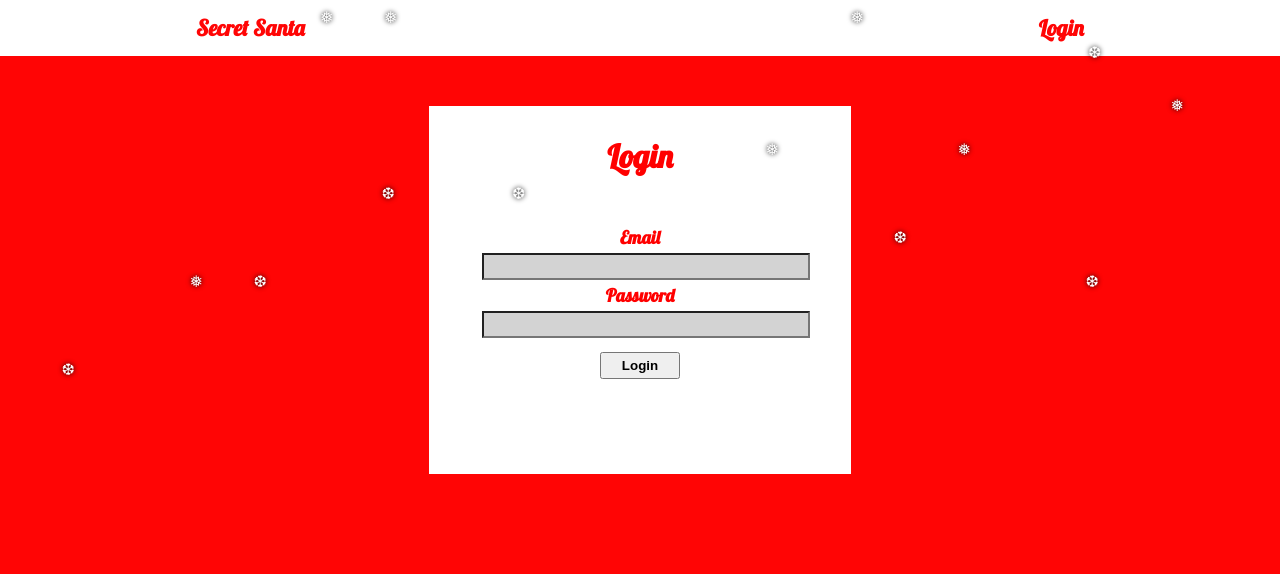
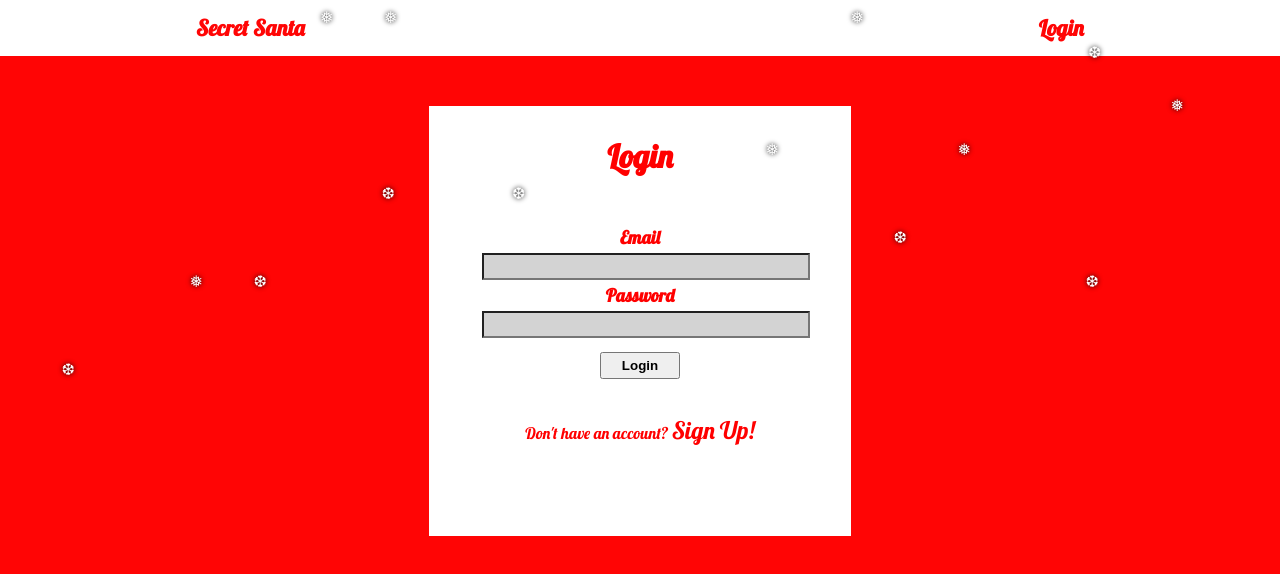
Before and after one commit to snazzyj/SecretSanta, a React (Create React App) app: page /login in a window 1280 px wide. Shown: the top 574 px of the page. Built offline with nearby package versions, Linux system fonts and the light colour scheme; the HTML template or start-up script is replaced by a standard one.

Commit message:
added option to go to signup page from login

```diff
--- a/src/Login/login.js
+++ b/src/Login/login.js
@@ -1,4 +1,5 @@
 import React, { Component } from 'react';
+import {Link} from 'react-router-dom';
 import SecretSantaContext from '../SecretSantaContext';
 import AuthApiService from '../services/auth-api-service';
 import './login.css'
@@ -49,6 +50,7 @@ class Login extends Component {
                     <button className="loginBtn" type="submit">Login</button>
                 </form>
                 {this.state.error}
+                <p>Don't have an account? <Link to="/signup">Sign Up!</Link></p>
             </div>
         )
     }
```
